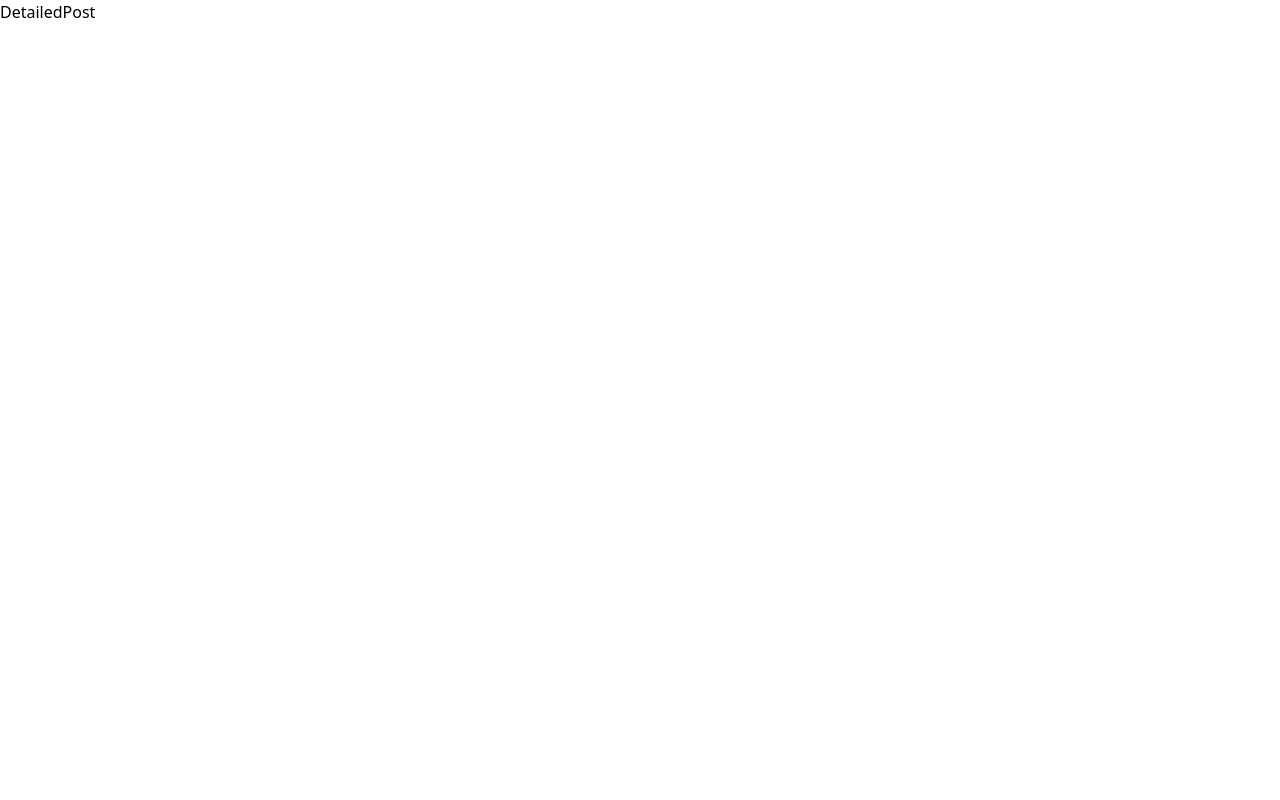
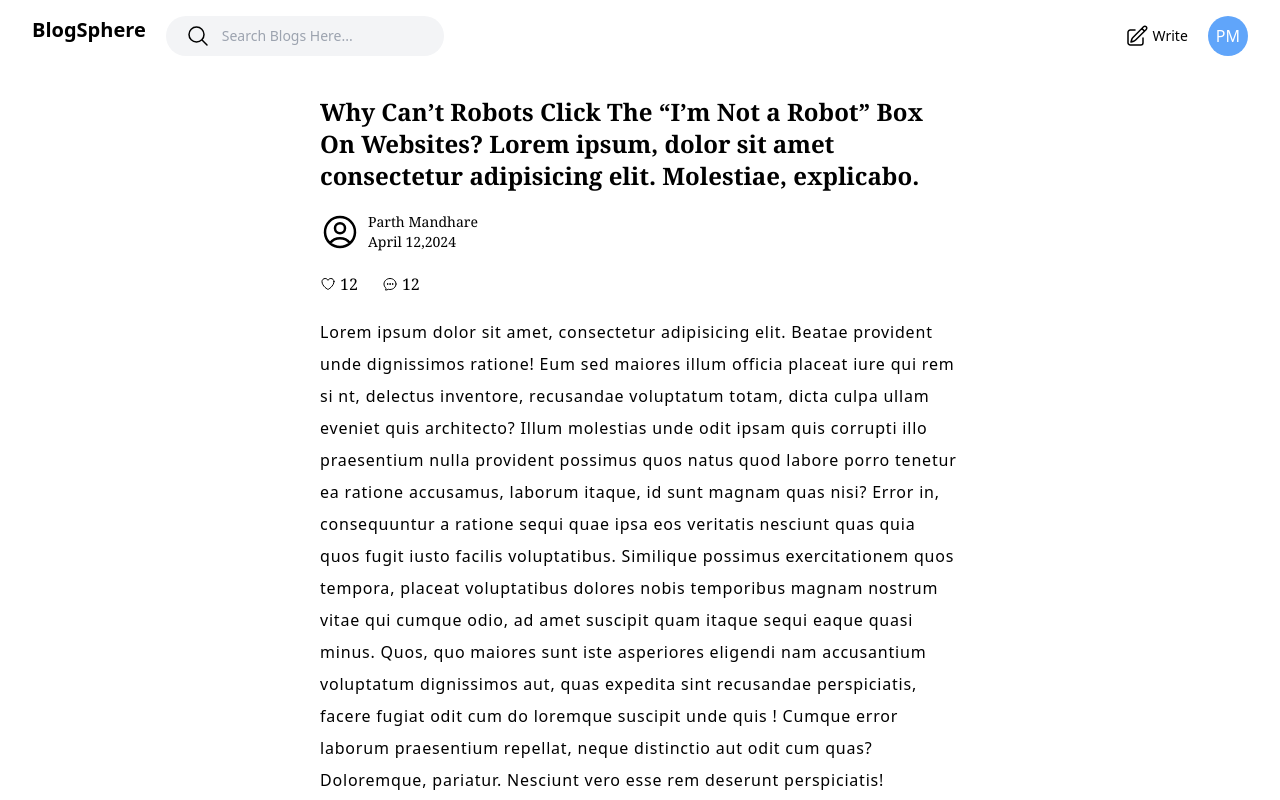
Before and after one commit to Parthmandhare/Blog-Website, a React (Create React App) app in the folder frontend/: page /DetailedPost in a window 1280 px wide. Shown: the top 800 px of the page. Built offline with nearby package versions, Linux system fonts and the light colour scheme.

Commit message:
Detail-Post Page is added

```diff
--- a/frontend/src/Components/DetailedPost.jsx
+++ b/frontend/src/Components/DetailedPost.jsx
@@ -1,8 +1,15 @@
 import React from 'react'
+import Navbar from './Navbar'
+import Post from './Post'
 
 const DetailedPost = () => {
   return (
-    <div>DetailedPost</div>
+    <>
+      <Navbar/>
+      <div className='w-full flex flex-col items-center'>
+        <Post/>
+      </div>
+    </>
   )
 }
 
--- /dev/null
+++ b/frontend/src/Components/Post.jsx
@@ -0,0 +1,71 @@
+import React from "react";
+
+const Post = () => {
+  return (
+    <>
+      <div className="flex flex-col gap-5 md:w-1/2 m-10">
+        <div className="flex justify-start font-extrabold text-2xl font-serif">
+          Why Can’t Robots Click The “I’m Not a Robot” Box On Websites? Lorem
+          ipsum, dolor sit amet consectetur adipisicing elit. Molestiae,
+          explicabo.
+        </div>
+
+        <div className="flex gap-2 justify-start">
+          <div>
+            <svg
+              xmlns="http://www.w3.org/2000/svg"
+              fill="none"
+              viewBox="0 0 24 24"
+              stroke-width="1.5"
+              stroke="currentColor"
+              class="size-10"
+            >
+              <path
+                stroke-linecap="round"
+                stroke-linejoin="round"
+                d="M17.982 18.725A7.488 7.488 0 0 0 12 15.75a7.488 7.488 0 0 0-5.982 2.975m11.963 0a9 9 0 1 0-11.963 0m11.963 0A8.966 8.966 0 0 1 12 21a8.966 8.966 0 0 1-5.982-2.275M15 9.75a3 3 0 1 1-6 0 3 3 0 0 1 6 0Z"
+              />
+            </svg>
+          </div>
+
+          <div className="flex flex-col text-sm font-serif">
+            <div>Parth Mandhare</div>
+            <div>April 12,2024</div>
+          </div>
+        </div>
+
+        <div className='flex gap-6 '>
+                <div className='flex gap-1 items-center font-serif'>
+                    <svg xmlns="http://www.w3.org/2000/svg" fill="none" viewBox="0 0 24 24" stroke-width="1.5" stroke="currentColor" class="size-4">
+                        <path stroke-linecap="round" stroke-linejoin="round" d="M21 8.25c0-2.485-2.099-4.5-4.688-4.5-1.935 0-3.597 1.126-4.312 2.733-.715-1.607-2.377-2.733-4.313-2.733C5.1 3.75 3 5.765 3 8.25c0 7.22 9 12 9 12s9-4.78 9-12Z" />
+                    </svg>
+                    <p>12</p>
+                </div>
+                <div className='flex gap-1 items-center font-serif'>
+                    <svg xmlns="http://www.w3.org/2000/svg" fill="none" viewBox="0 0 24 24" stroke-width="1.5" stroke="currentColor" class="size-4">
+                        <path stroke-linecap="round" stroke-linejoin="round" d="M8.625 12a.375.375 0 1 1-.75 0 .375.375 0 0 1 .75 0Zm0 0H8.25m4.125 0a.375.375 0 1 1-.75 0 .375.375 0 0 1 .75 0Zm0 0H12m4.125 0a.375.375 0 1 1-.75 0 .375.375 0 0 1 .75 0Zm0 0h-.375M21 12c0 4.556-4.03 8.25-9 8.25a9.764 9.764 0 0 1-2.555-.337A5.972 5.972 0 0 1 5.41 20.97a5.969 5.969 0 0 1-.474-.065 4.48 4.48 0 0 0 .978-2.025c.09-.457-.133-.901-.467-1.226C3.93 16.178 3 14.189 3 12c0-4.556 4.03-8.25 9-8.25s9 3.694 9 8.25Z" />
+                    </svg>
+                    <p>12</p>
+                </div>
+        </div>
+        <div>
+            <div className="leading-8 tracking-wider">
+                Lorem ipsum dolor sit amet, consectetur adipisicing elit. Beatae provident unde dignissimos ratione! Eum sed maiores illum officia placeat iure qui rem si
+                nt, delectus inventore, recusandae voluptatum totam, dicta culpa ullam eveniet quis architecto? Illum molestias unde odit ipsam quis corrupti illo praesentium nulla provident possimus quos natus quod labore porro tenetur ea ratione accusamus,
+                laborum itaque, id sunt magnam quas nisi? Error in, consequuntur a ratione sequi quae ipsa eos veritatis nesciunt quas quia quos fugit iusto facilis voluptatibus. Similique possimus exercitationem quos tempora, placeat voluptatibus dolores nobis temporibus magnam nostrum vitae qui cumque odio, ad amet suscipit quam itaque sequi eaque quasi minus. Quos, quo maiores sunt iste asperiores eligendi nam accusantium voluptatum dignissimos aut, quas expedita sint recusandae perspiciatis, facere fugiat odit cum do
+                loremque suscipit unde quis
+                ! Cumque error laborum praesentium repellat, neque distinctio aut odit cum quas? Doloremque, pariatur. Nesciunt vero esse rem deserunt perspiciatis! Voluptate?
+                <br />
+                Lorem ipsum dolor sit amet, consectetur adipisicing elit. Ab hic magnam doloremque inventore. Repudiandae, tenetur fugiat nam odio dolorem possimus ad cum quas architecto voluptate deserunt, eos dolorum distinctio exercitationem voluptates, earum aliquam sunt asperiores quod dicta? Molestiae aliquid repudiandae inventore, vel corporis voluptates, quibusdam eius distinctio dolore, reiciendis rerum.
+
+                Lorem ipsum dolor sit amet consectetur, adipisicing elit. Aut, cupiditate commodi officia adipisci explicabo nesciunt voluptas voluptates numquam itaque eveniet odit quae assumenda corporis blanditiis quis voluptate pariatur. Voluptatem fugiat, iste error ducimus, in corporis quam cumque consequatur dolores id nisi libero. Explicabo incidunt ipsam quis ullam nihil nam amet, inventore reicien
+
+                dis exercitationem neque, expedita ratione facere aliquam odit, laborum illum tempora vel iste totam voluptatibus vitae ex fugiat enim? Id sint earum similique officia nam velit dolor a enim sequi dolorum aperiam, exercitationem veritatis! Nihil consequatur labore similique ipsam, qui quasi blanditiis optio accusantium voluptates nulla quaerat voluptatum magni.
+            </div>
+        </div>
+      </div>
+    </>
+  );
+};
+
+export default Post;
```
